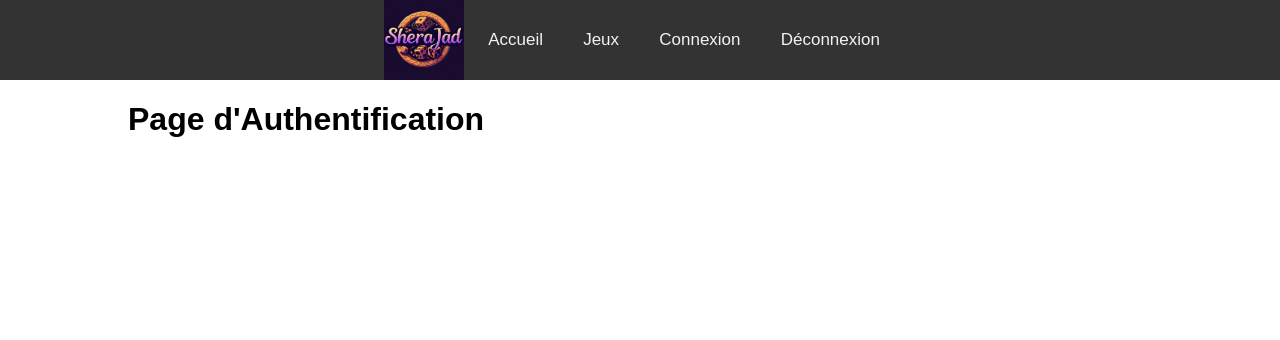
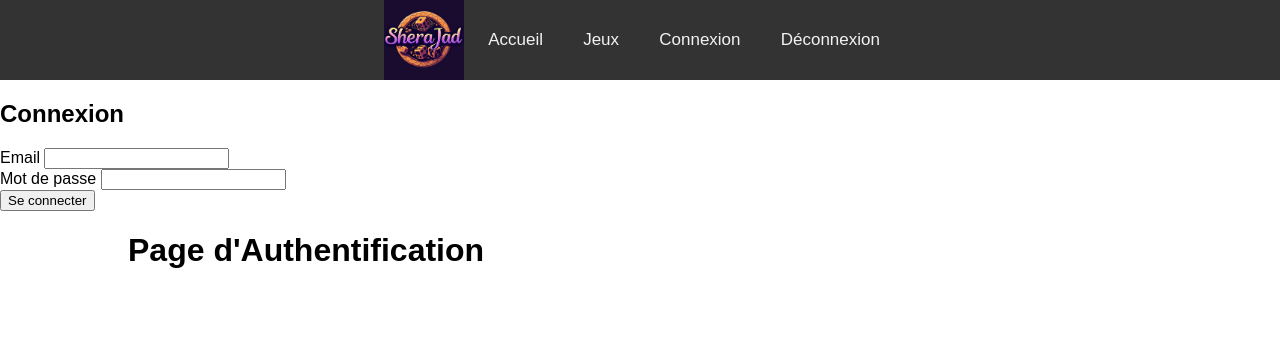
Before and after one commit to MaxBortolotti/SheraJad_BDDA, a Flask app: page /auth in a window 1280 px wide. Shown: the top 340 px of the page. Run offline with Flask 3, Linux system fonts and the light colour scheme; parts of the project's set-up code (start-up, migrations or seed data) failed here and were passed over.

Commit message:
main fonctionnel

```diff
--- a/backend/app.py
+++ b/backend/app.py
@@ -1,15 +1,25 @@
-from flask import Flask, request, render_template
+from flask import Flask, request, render_template, redirect, url_for, flash
 from flask_sqlalchemy import SQLAlchemy
 from sqlalchemy.sql import text
 
 from datetime import datetime
+from flask_login import LoginManager, UserMixin, login_user, login_required, logout_user, current_user
+
 
 app = Flask(__name__, template_folder='../templates', static_folder='../static')
 
 app.config['SQLALCHEMY_DATABASE_URI'] = 'mysql+pymysql://root:root@localhost/sherajad'
 app.config['SQLALCHEMY_TRACK_MODIFICATIONS'] = False
+app.secret_key = 'super secret key'
+app.config['SESSION_TYPE'] = 'filesystem'
+#sess.init_app(app)
 db = SQLAlchemy(app)
 
+
+#config flask_login
+login_manager = LoginManager()
+login_manager.init_app(app)
+login_manager.login_view = 'login'
 # --- MODELS ---
 
 class Category(db.Model):
--- a/sql/insert.sql
+++ b/sql/insert.sql
@@ -181,8 +181,7 @@ INSERT IGNORE INTO review (id, userrating, message, idRa, idP) VALUES
 (10, 9.0, 'Very immersive gameplay.', 10, 10),
 (11, 1.5, 'Very bad game.', 5, 7);
 
-INSERT IGNORE INTO users (email, password, creationdate, idP) VALUES ("user@example.com", SHA2(CONCAT(NOW(), "user"), 224), NOW(), 33);
-
+INSERT IGNORE INTO users (id, email, password, creationdate, idP) VALUES (1, "user@example.com", SHA2(CONCAT(NOW(), "user"), 224), NOW(), 33);
 /*
 DELETE FROM users WHERE idP = 33;
 SELECT * FROM users;
--- a/templates/auth.html
+++ b/templates/auth.html
@@ -18,10 +18,29 @@
         <a href="{{ url_for('logout') }}">Déconnexion</a>
     </nav>
 
-
-    <div class="main-text">
-        <h1>Page d'Authentification</h1>
-    </div>
+    <div id="login-page" class="container">
+        <h2>Connexion</h2>
+        {% with messages = get_flashed_messages(with_categories=true) %}
+        {% if messages %}
+        {% for category, message in messages %}
+        <div class="flash {{ category }}">{{ message }}</div>
+        {% endfor %}
+        {% endif %}
+        {% endwith %}
+        <form method="POST" action="{{ url_for('auth') }}">
+            <div class="form-group">
+                <label for="email">Email</label>
+                <input type="text" id="email" name="email" required>
+            </div>
+            <div class="form-group">
+                <label for="password">Mot de passe </label>
+                <input type="password" id="password" name="password" required>
+            </div>
+            <button type="submit" class="btn-login">Se connecter</button>
+        </form>
+        <div class="main-text">
+            <h1>Page d'Authentification</h1>
+        </div>
 
 </body>
 
```
Also changed, not shown: templates/game-detail.html (+12 -5 lines).
